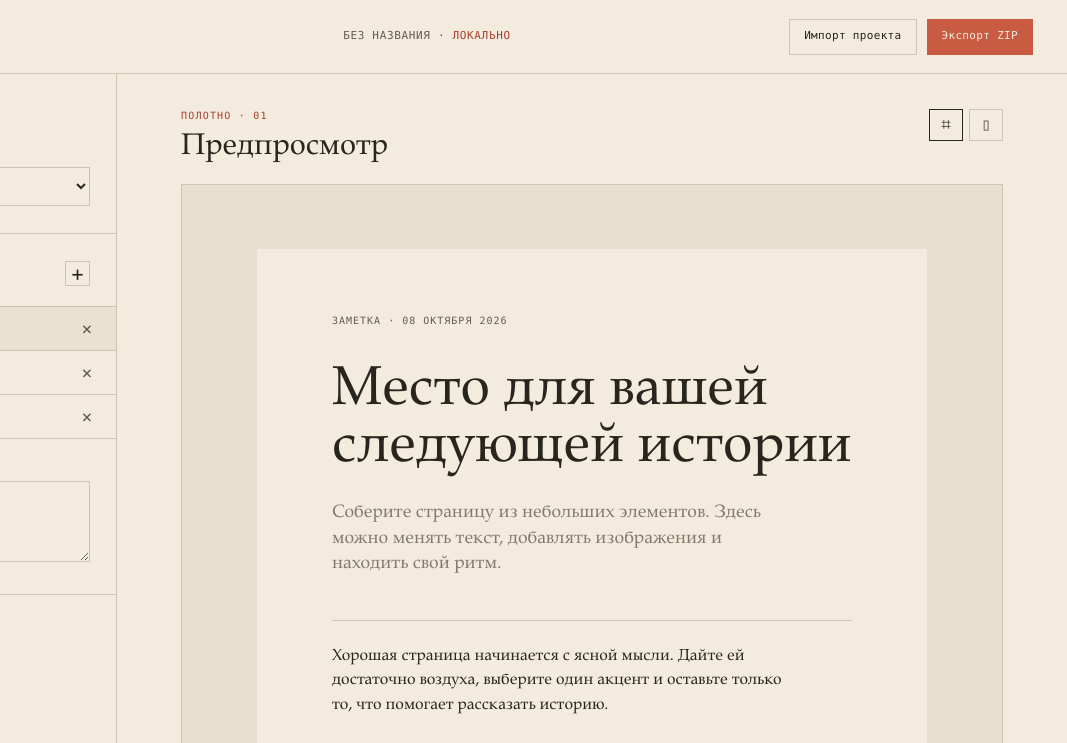
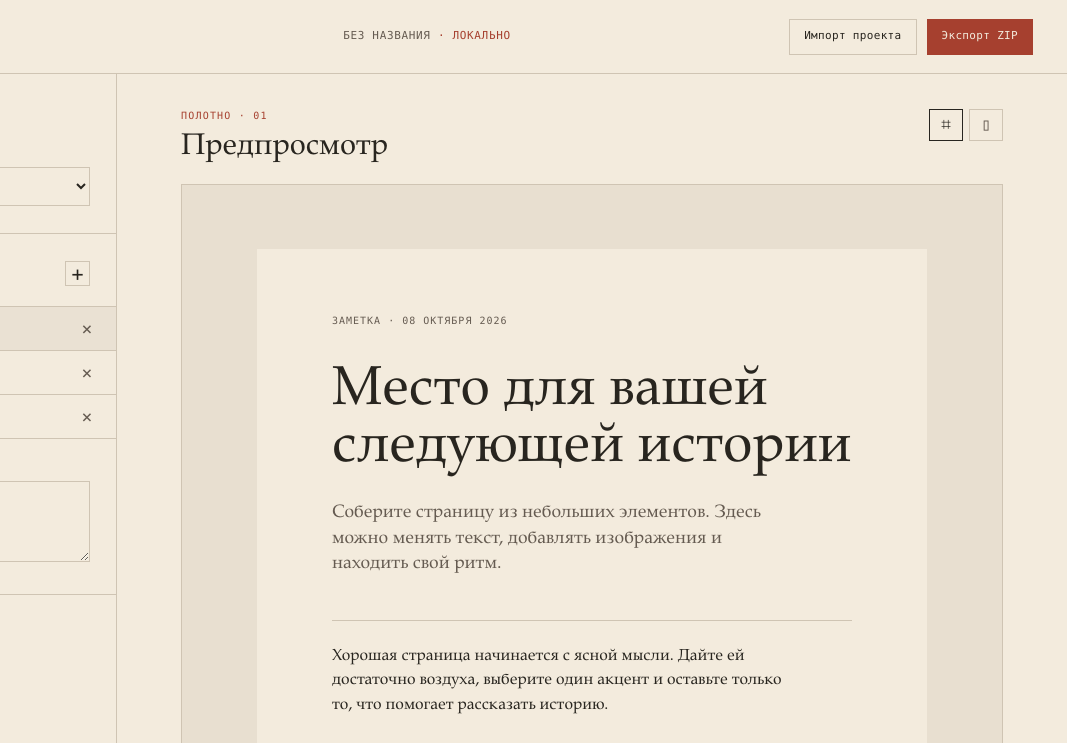
Before and after one commit to chebaturkin/static-studio, a plain HTML site: page index.html in a window 1280 px wide. Shown: the top 743 px of the page, 213-1280 px from the left. Drawn offline with Linux system fonts and the light colour scheme.

Commit message:
fix: improve accent and deck contrast

```diff
--- a/styles.css
+++ b/styles.css
@@ -30,7 +30,7 @@ button:focus-visible, input:focus-visible, select:focus-visible, textarea:focus-
 .topbar-actions { display: flex; justify-content: flex-end; gap: 10px; }
 .button { min-height: 36px; padding: 8px 14px; border: 1px solid var(--ink); background: transparent; font-size: 11px; letter-spacing: .03em; }
 .button-quiet { border-color: var(--line); }
-.button-accent { border-color: var(--accent); color: var(--paper); background: var(--accent); }
+.button-accent { border-color: var(--accent-strong); color: var(--paper); background: var(--accent-strong); }
 .button:hover, .button:focus-visible { background: var(--ink); color: var(--paper); }
 .button-accent:hover, .button-accent:focus-visible { background: var(--ink); border-color: var(--ink); }
 
@@ -78,7 +78,7 @@ h2 { font-family: var(--serif); font-size: 21px; font-weight: 400; line-height:
 .page-preview { max-width: 670px; min-height: 575px; margin: 0 auto; padding: clamp(30px, 5vw, 68px) clamp(23px, 6vw, 75px); background: var(--paper); }
 .page-overline, .page-caption { color: var(--muted-strong); font-size: 10px; letter-spacing: .1em; }
 .page-preview h2 { margin: 35px 0 24px; font-size: clamp(31px, 4.3vw, 56px); line-height: 1.04; }
-.page-deck { max-width: 430px; color: var(--muted); font-family: var(--serif); font-size: 18px; line-height: 1.42; }
+.page-deck { max-width: 430px; color: var(--muted-strong); font-family: var(--serif); font-size: 18px; line-height: 1.42; }
 .preview-rule { width: 100%; margin: 42px 0 23px; border-top: 1px solid var(--line); }
 .page-copy { max-width: 465px; font-family: var(--serif); font-size: 16px; line-height: 1.55; }
 .preview-image-placeholder { display: flex; align-items: center; justify-content: center; flex-direction: column; gap: 9px; min-height: 145px; margin-top: 40px; border: 1px solid var(--line); color: var(--muted-strong); font-size: 10px; letter-spacing: .04em; }
```
